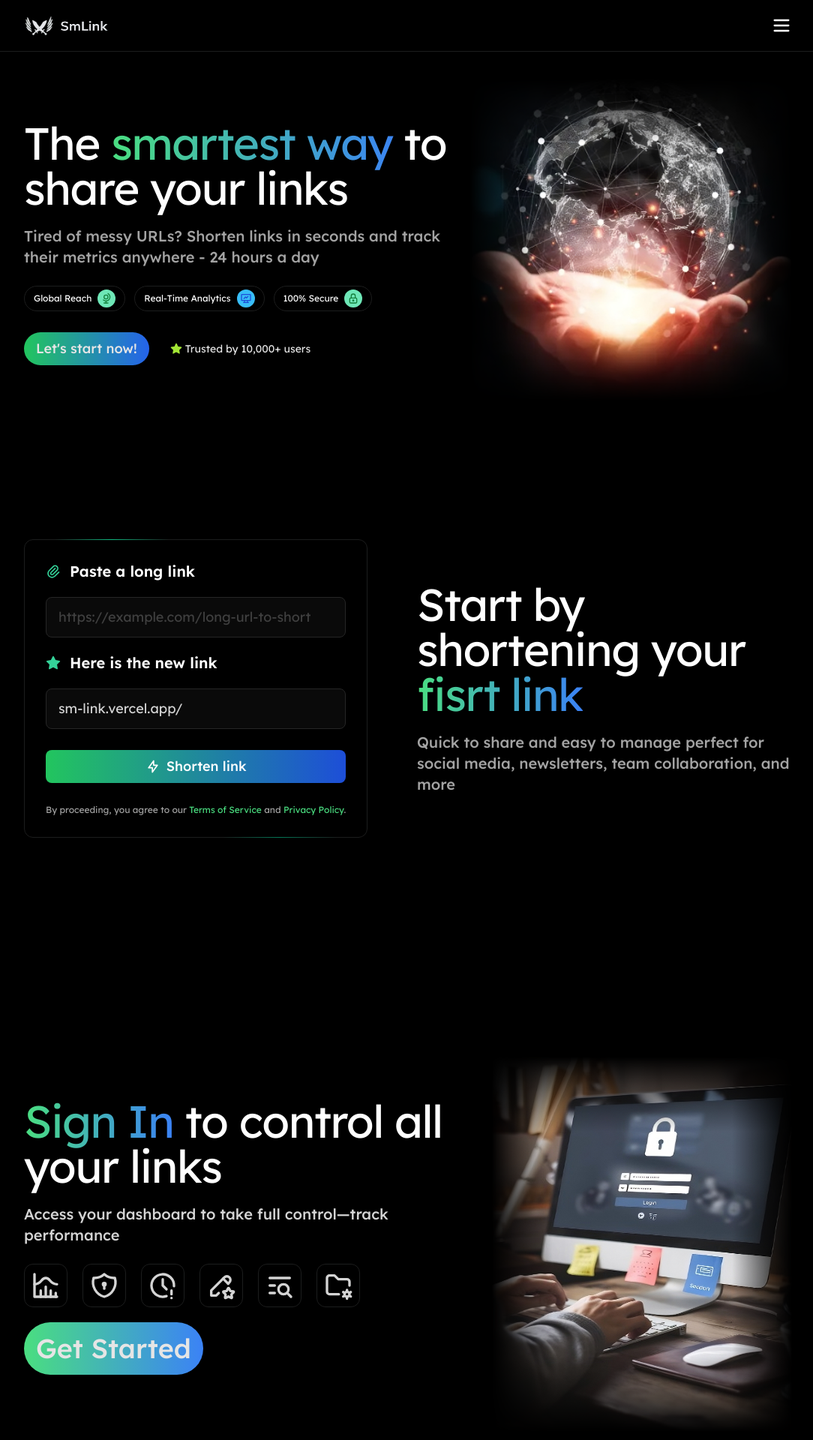
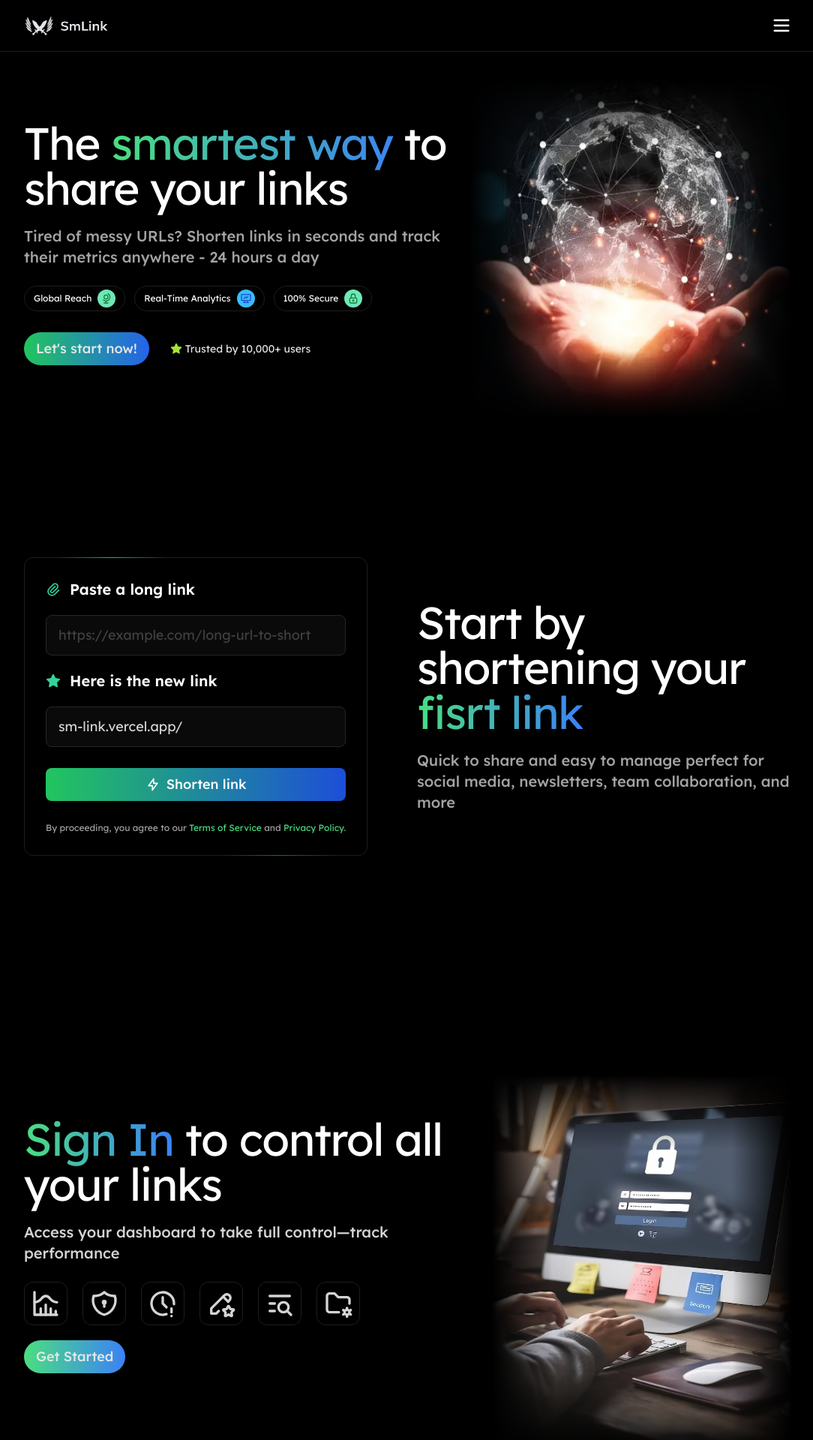
Before and after one commit to JoSG7/sm-link, a Next.js app: page / in a window 1280 px wide. Shown: the top 1920 px of the page at 75% size, without its empty margins (96-1180 px from the left). Built offline with nearby package versions, Linux system fonts and the light colour scheme; no server answers.

Commit message:
responsive 16

```diff
--- a/src/components/home/sections/Hero/Hero.tsx
+++ b/src/components/home/sections/Hero/Hero.tsx
@@ -10,27 +10,27 @@ export function Hero() {
   const scrollTo = useScrollTo()
 
   return (
-
     <section className="flex justify-center">
-      <div className="w-[90vw]
-      lg-2:w-full lg-2:py-9 lg-2:max-w-5xl lg-2:flex lg-2:flex-row-reverse lg-2:justify-between">
-
-        <Image src="/imgs/mano5.png" alt="Home Imge for 1272px" width={430} height={454}
-          className="hidden object-cover fade lg-2:block " />
-
-        <article className="lg-2:max-w-[580px]">
-          <div className="py-7 xs:py-10 lg-2:py-12">
+      {/* Layout Content */}
+      <div className="w-[90vw] lg-2:w-full lg-2:py-9 lg-2:max-w-5xl ">
+        {/* Main content */}
+        <div className="py-7 xs:py-10 lg-2:py-0 lg-2:flex lg-2:flex-row-reverse lg-2:justify-between">
+          {/* Img Section */}
           <div className="flex justify-center">
             <Image src="/imgs/mano5.png" alt="logo" width={500} height={500}
-                className="object-cover size-60 fade sm:size-72 lg-2:hidden" />
+              className="size-60 fade sm:size-72 lg-2:w-[430px] lg-2:h-[454px]" />
           </div>
 
+          {/* Text and Cards Sections */}
+          <section className="lg-2:max-w-[580px] lg-2:py-12">
+            {/* Title */}
             <h1 className="pt-2 tracking-tight text-center text-4xl-fluid
               lg-2:text-start lg-2:text-white  lg-2:text-6xl">
               The <span className="text-transparent bg-clip-text bg-gradient-to-r from-green-400 to-blue-500">smartest way </span>
               to share your links
             </h1>
 
+            {/* Paragraph */}
             <p className="py-5 text-center text-neutral-300 text-lg-fluid xs:pb-6
               lg-2:text-start lg-2:text-xl lg-2:text-neutral-400 lg-2:font-medium">
               Tired of messy URLs? Shorten links in seconds and track their metrics
@@ -93,11 +93,9 @@ export function Hero() {
                 Trusted by 10,000+ users
               </p>
             </div>
+          </section>
         </div>
-        </article>
       </div>
     </section>
-
   )
-
 }
--- a/src/components/home/sections/LinkForm/LinkFormSection.tsx
+++ b/src/components/home/sections/LinkForm/LinkFormSection.tsx
@@ -10,7 +10,7 @@ export function LinkFormSection() {
   return (
 
     <section className="flex justify-center" id="link-form-section">
-      <div className="w-[90vw] py-7 sm:max-w-lg
+      <div className="w-[90vw] py-7
       lg-2:flex md:gap-5 lg:gap-6 lg-2:max-w-5xl lg-2:py-9 lg-2:flex-row-reverse lg-2:justify-between">
         <LinkFormTitle />
 
--- a/src/components/home/sections/LoginDetails/LoginDetails.tsx
+++ b/src/components/home/sections/LoginDetails/LoginDetails.tsx
@@ -7,7 +7,7 @@ export function LogingDetails() {
   return (
 
     <section className="flex justify-center">
-      <div className="w-[90vw] pt-12 sm:max-w-lg
+      <div className="w-[90vw] pt-12
       lg-2:max-w-5xl lg-2:flex lg-2:pt-36 lg-2:justify-between lg-2:pb-20">
         <div className="">
           <div className="flex flex-col lg-2:pt-14">
@@ -49,7 +49,7 @@ export function LogingDetails() {
                 <div className="grow">
                   <h1 className="pb-1 font-medium text-lg-fluid">More SmLinks</h1>
                   <p className="text-sm-fluid text-neutral-300">
-                    Extend limit from 7 xs: to 15 links
+                    Extend limit from 7 to 15 links
                   </p>
                 </div>
 
@@ -112,7 +112,7 @@ export function LogingDetails() {
 
             <div className="flex items-center justify-center sm:justify-start lg-2:justify-start">
               <button className="px-7 py-2 font-medium transition-transform duration-200 rounded-full text-lg-fluid bg-gradient-to-r from-green-400 to-blue-500 text-neutral-200 hover:scale-105 xs:py-3
-              lg-2:py-2 lg-2:px-4">
+              lg-2:text-lg lg-2:py-2 lg-2:px-4">
                 Get Started
               </button>
             </div>
```
Lines whose indentation alone changed are shown as unchanged.
